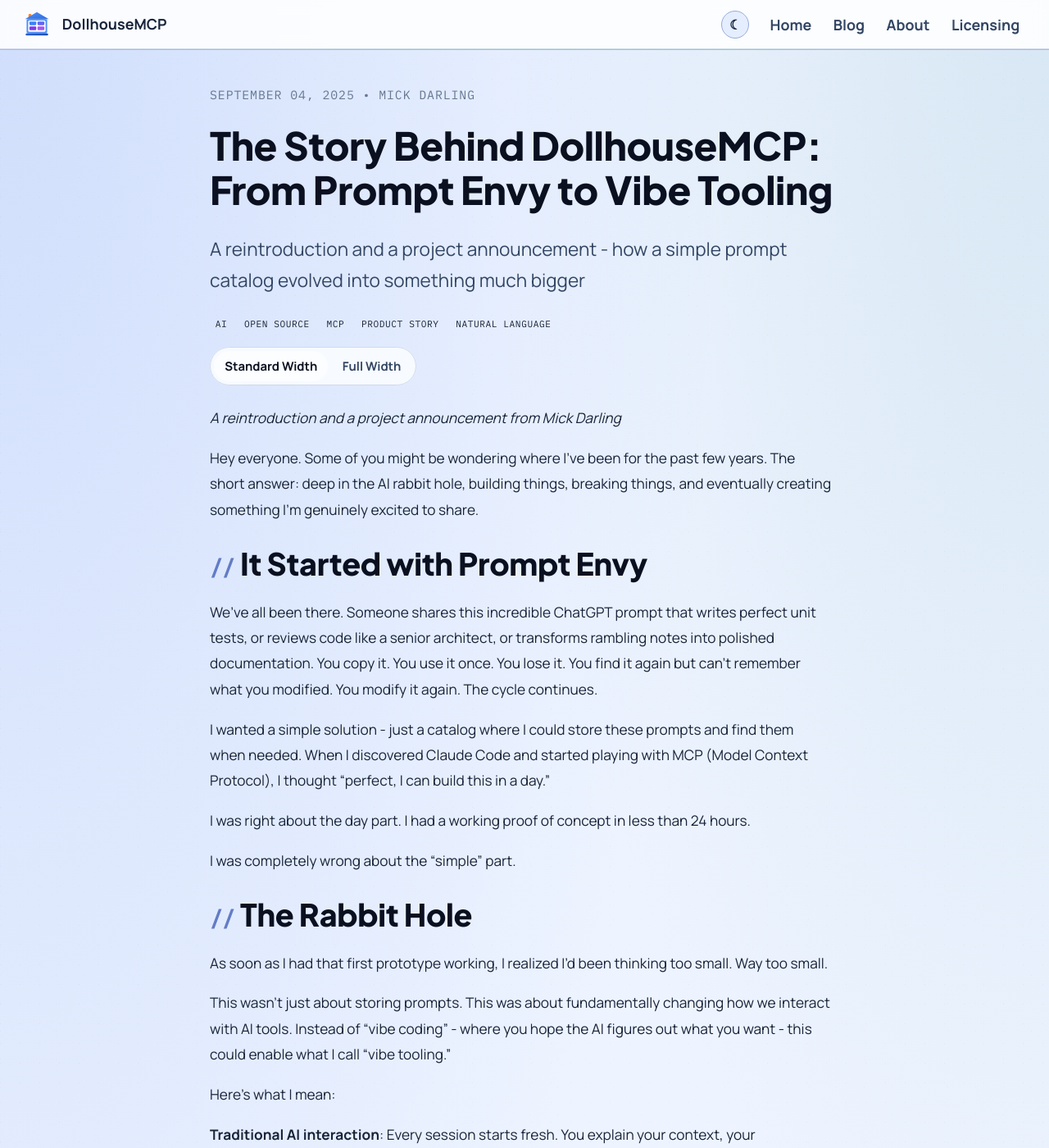
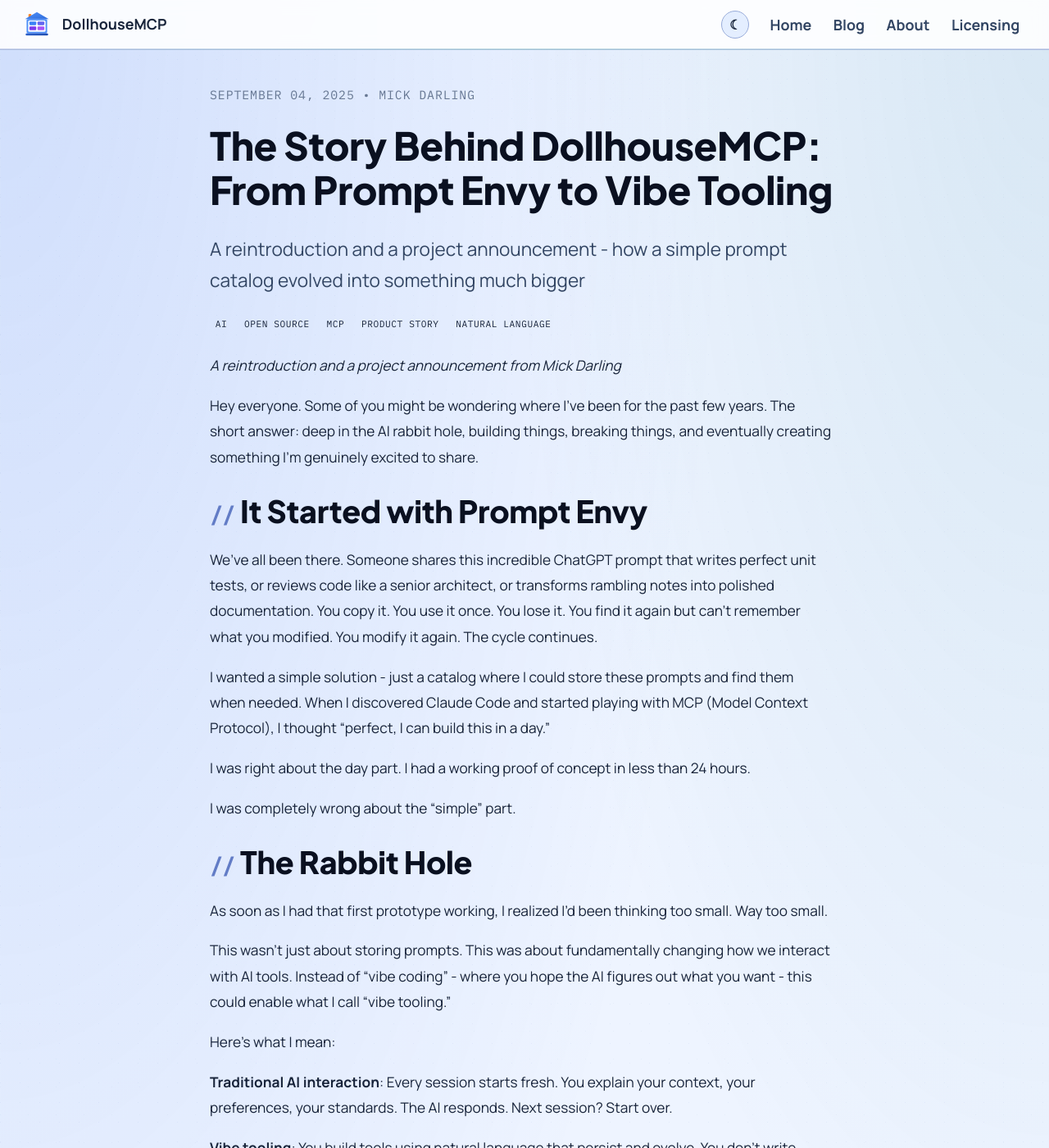
Before and after one commit to DollhouseMCP/website, a Jekyll site: the page built from _blog_posts/story-behind-dollhousemcp.md, in a window 1280 px wide and 1400 px high. Shown: the whole window at 82% size. Built offline with Jekyll 4.4.1, drawn with Linux system fonts in a browser that asks for light colours.

Commit message:
Remove blog width toggle

```diff
--- a/_layouts/post.html
+++ b/_layouts/post.html
@@ -37,12 +37,6 @@ layout: default
   </div>
   {% endif %}
 
-  <fieldset class="prose-width-toggle">
-    <legend class="sr-only">Reading width</legend>
-    <button class="prose-width-button is-active" type="button" data-prose-width="standard">Standard Width</button>
-    <button class="prose-width-button" type="button" data-prose-width="wide">Full Width</button>
-  </fieldset>
-
   <div class="post-content">
     {{ content }}
   </div>
--- a/assets/css/atelier.css
+++ b/assets/css/atelier.css
@@ -1311,41 +1311,6 @@ main {
   margin-top: 1rem;
 }
 
-.prose-width-toggle {
-  display: inline-flex;
-  align-items: center;
-  gap: 0.3rem;
-  padding: 0.28rem;
-  margin-left: 0;
-  border: 1px solid color-mix(in srgb, var(--line) 88%, var(--paper-strong));
-  border-radius: 999px;
-  background: color-mix(in srgb, var(--surface-2) 84%, var(--paper-strong));
-  margin-top: 1.05rem;
-}
-
-.prose-width-button {
-  appearance: none;
-  border: 0;
-  border-radius: 999px;
-  background: transparent;
-  color: var(--ink-700);
-  font: inherit;
-  font-size: var(--step--1);
-  font-weight: 700;
-  padding: 0.38rem 0.8rem;
-  cursor: pointer;
-}
-
-.prose-width-button.is-active {
-  background: color-mix(in srgb, var(--paper-strong) 92%, var(--surface-1));
-  color: var(--ink-950);
-  box-shadow: var(--shadow-soft);
-}
-
-.prose-post.is-wide {
-  width: min(var(--max-width), calc(100% - 2 * var(--gutter)));
-}
-
 .timeline {
   margin: 1.15rem 0 0;
   padding: 0;
--- a/assets/js/site.js
+++ b/assets/js/site.js
@@ -8,7 +8,6 @@
   const themeToggleLabel = document.getElementById("theme-toggle-label");
   const mediaDark = globalThis.matchMedia("(prefers-color-scheme: dark)");
   const interactiveSelector = "a, button, input, textarea, select";
-  const blogWidthStorageKey = "dollhousemcp-blog-width";
 
   const closeNavigation = () => {
     if (!menuToggle || !siteNav) {
@@ -215,51 +214,6 @@
     });
   };
 
-  const applyWidth = (shell, mode) => {
-    shell.classList.toggle("is-wide", mode === "wide");
-    const buttons = shell.querySelectorAll("[data-prose-width]");
-    buttons.forEach((button) => {
-      if (!(button instanceof HTMLButtonElement)) {
-        return;
-      }
-      button.classList.toggle("is-active", button.dataset.proseWidth === mode);
-    });
-  };
-
-  const handleProseWidthButtonClick = (button, proseShells) => {
-    const mode = button.dataset.proseWidth === "wide" ? "wide" : "standard";
-    setStoredValue(blogWidthStorageKey, mode);
-    proseShells.forEach((targetShell) => applyWidth(targetShell, mode));
-  };
-
-  const initProseWidthButtons = (shell, proseShells, initialMode) => {
-    applyWidth(shell, initialMode);
-
-    const buttons = shell.querySelectorAll("[data-prose-width]");
-    buttons.forEach((button) => {
-      if (!(button instanceof HTMLButtonElement)) {
-        return;
-      }
-      button.addEventListener("click", () => {
-        handleProseWidthButtonClick(button, proseShells);
-      });
-    });
-  };
-
-  const initProseWidthToggle = () => {
-    const proseShells = document.querySelectorAll("[data-prose-shell]");
-    if (proseShells.length === 0) {
-      return;
-    }
-
-    const savedWidth = localStorage.getItem(blogWidthStorageKey);
-    const initialMode = savedWidth === "wide" ? "wide" : "standard";
-
-    proseShells.forEach((shell) => {
-      initProseWidthButtons(shell, proseShells, initialMode);
-    });
-  };
-
   const bindClick = (element, handler) => {
     if (!element) {
       return;
@@ -435,7 +389,6 @@
   initThemeToggle();
   initClickableCards();
   initCopyButtons();
-  initProseWidthToggle();
   initScreenshotViewers();
   initRevealAnimations();
 })();
```
